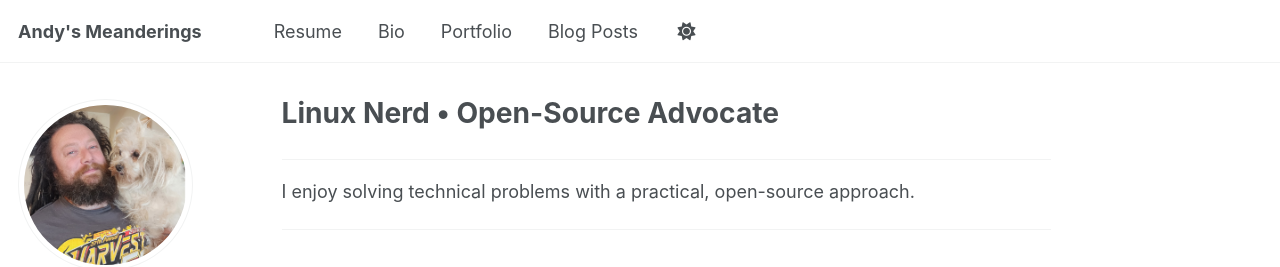
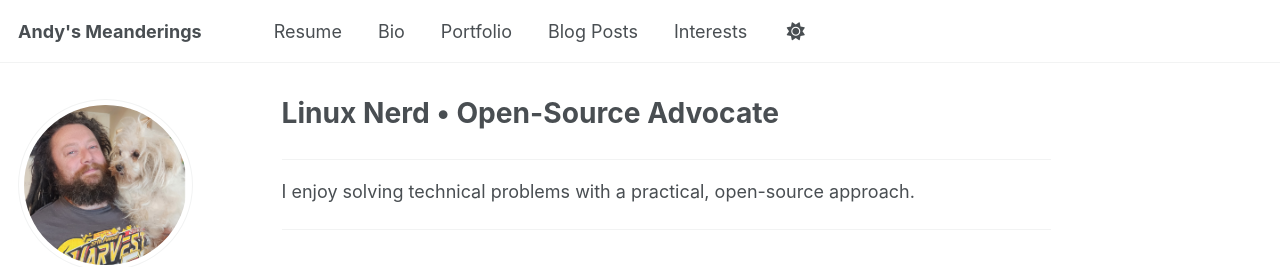
Before and after one commit to andy-graybeal/andy-graybeal.github.io, a Jekyll site: the page built from _pages/about.md, in a window 1280 px wide. Shown: the top 267 px of the page. Built offline with Jekyll 4.4.1, drawn with Linux system fonts in a browser that asks for light colours; a script that is not in the unit is left out.

Commit message:
Update navigation.yml

```diff
--- a/_data/navigation.yml
+++ b/_data/navigation.yml
@@ -40,3 +40,6 @@ main:
 
   # - title: "Journal"
   #  url: /journal/
+
+  - title: "Interests"
+    url: /interests/
```
